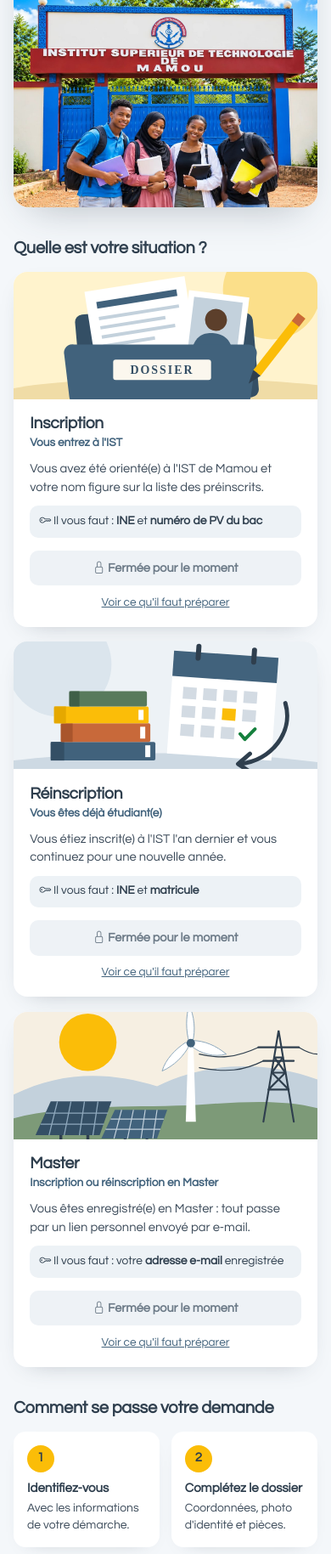
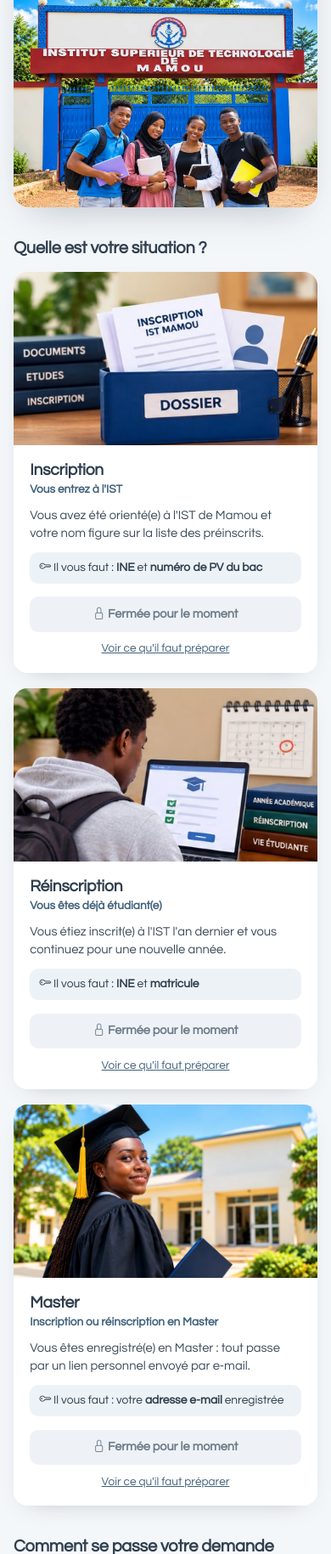
Before and after one commit to Lamine96ca/GEPED, a Django app: page /etudiant/ in a window 390 px wide. Shown: the part 405-2234 px from the top of the page at 85% size. Run offline with Django 5.2, Linux system fonts and the light colour scheme; data that the repository does not hold is empty; some libraries are stand-ins or nearby versions.

Commit message:
Espace étudiant : images fournies pour Inscription, Réinscription et Master
Elles remplacent les dessins sur les cartes et les pages d'identification.

Co-Authored-By: Claude Opus 5.5 <noreply@anthropic.com>

```diff
--- a/pfe/static/pfe/css/gped.css
+++ b/pfe/static/pfe/css/gped.css
@@ -863,7 +863,7 @@ code { color: var(--encre); background: var(--survol); padding: .05rem .3rem; bo
 .demarche { display: flex; flex-direction: column; background: var(--surface); border-radius: 16px; overflow: hidden;
   box-shadow: 0 10px 28px -18px rgba(47, 63, 78, .4); transition: box-shadow .15s, transform .15s; }
 .demarche:hover { box-shadow: 0 16px 34px -18px rgba(47, 63, 78, .55); transform: translateY(-2px); }
-.demarche img { width: 100%; height: auto; aspect-ratio: 36 / 19; display: block; }
+.demarche img { width: 100%; height: auto; aspect-ratio: 7 / 4; object-fit: cover; object-position: 40% center; display: block; }
 .demarche .corps { display: flex; flex-direction: column; flex: 1; padding: 1.1rem 1.2rem 1.15rem; }
 .demarche h3 { margin: 0; font-size: 1.2rem; font-weight: 700; color: var(--encre); }
 .demarche p { margin: 0 0 .7rem; font-size: .92rem; line-height: 1.45; }
@@ -915,13 +915,13 @@ code { color: var(--encre); background: var(--survol); padding: .05rem .3rem; bo
 @media (max-width: 899.98px) {
   .demarches { grid-template-columns: 1fr; }
   .demarche { flex-direction: row; }
-  .demarche img { width: 38%; flex: none; aspect-ratio: auto; height: auto; object-fit: cover; }
+  .demarche img { width: 38%; flex: none; aspect-ratio: auto; }
   .detail-demarche { grid-template-columns: 1fr; gap: 1.1rem; }
   .etapes { grid-template-columns: repeat(2, minmax(0, 1fr)); }
 }
 @media (max-width: 575.98px) {
   .demarche { flex-direction: column; }
-  .demarche img { width: 100%; height: 150px; object-position: center; }
+  .demarche img { width: 100%; aspect-ratio: 7 / 4; }
   .detail-demarche { padding: 1.2rem 1.1rem; }
   .contacts { grid-template-columns: 1fr; }
   .identification-tete { grid-template-columns: 1fr; gap: .85rem; }
--- a/pfe/templates/pfe/espace/accueil.html
+++ b/pfe/templates/pfe/espace/accueil.html
@@ -17,7 +17,7 @@
 <h2 class="vitrine-titre" id="demarches">Quelle est votre situation ?</h2>
 <div class="demarches">
   <article class="demarche">
-    <img src="{% static 'pfe/img/espace/inscription.svg' %}?v={{ version_statique }}" width="360" height="190" alt="">
+    <img src="{% static 'pfe/img/espace/inscription.jpg' %}?v={{ version_statique }}" width="475" height="274" alt="">
     <div class="corps">
       <h3>Inscription</h3>
       <p class="pour">Vous entrez à l'IST</p>
@@ -29,7 +29,7 @@
     </div>
   </article>
   <article class="demarche">
-    <img src="{% static 'pfe/img/espace/reinscription.svg' %}?v={{ version_statique }}" width="360" height="190" alt="">
+    <img src="{% static 'pfe/img/espace/reinscription.jpg' %}?v={{ version_statique }}" width="475" height="274" alt="">
     <div class="corps">
       <h3>Réinscription</h3>
       <p class="pour">Vous êtes déjà étudiant(e)</p>
@@ -41,7 +41,7 @@
     </div>
   </article>
   <article class="demarche">
-    <img src="{% static 'pfe/img/espace/master.svg' %}?v={{ version_statique }}" width="360" height="190" alt="">
+    <img src="{% static 'pfe/img/espace/master.jpg' %}?v={{ version_statique }}" width="800" height="468" alt="">
     <div class="corps">
       <h3>Master</h3>
       <p class="pour">Inscription ou réinscription en Master</p>
--- a/pfe/templates/pfe/espace/identification.html
+++ b/pfe/templates/pfe/espace/identification.html
@@ -5,7 +5,7 @@
 <section class="verif-carte">
   <a class="retour-vitrine" href="{% url 'espace_accueil' %}"><i class="bi bi-arrow-left"></i> Toutes les démarches</a>
   <div class="identification-tete">
-    <img src="{% static image %}?v={{ version_statique }}" width="360" height="190" alt="">
+    <img src="{% static image %}?v={{ version_statique }}" width="475" height="274" alt="">
     <div>
       <h1 class="h4 mb-1" style="color:var(--encre)">{% if mode == 'master' %}Master{% elif mode == 'reinscription' %}Réinscription{% else %}Inscription{% endif %}</h1>
       {% if session %}<p class="text-secondary mb-2">Année universitaire <strong>{{ session }}</strong></p>{% endif %}
--- a/pfe/tests.py
+++ b/pfe/tests.py
@@ -1912,7 +1912,7 @@ class GpedTests(TestCase):
         self.assertContains(self.client.get(reverse('espace_reinscription')), 'sont fermées')
         self.assertRedirects(self.client.get(accueil + '?onglet=reinscription'), reverse('espace_reinscription'))
         for page in ('inscription', 'reinscription', 'master'):
-            self.assertTrue((settings.BASE_DIR / f'pfe/static/pfe/img/espace/{page}.svg').exists())
+            self.assertTrue((settings.BASE_DIR / f'pfe/static/pfe/img/espace/{page}.jpg').exists())
 
     def test_espace_master_lien_par_email(self):
         import re
--- a/pfe/views_espace.py
+++ b/pfe/views_espace.py
@@ -157,7 +157,7 @@ def _demarche(request, mode):
                        MASTER: (IdentificationMasterForm, 'm')}[mode]
     form = classe(request.POST if request.method == 'POST' else None, prefix=prefixe)
     erreur = ''
-    contexte = {'session': session, 'mode': mode, 'form': form, 'ouvert': ouvert, 'image': f'pfe/img/espace/{mode}.svg'}
+    contexte = {'session': session, 'mode': mode, 'form': form, 'ouvert': ouvert, 'image': f'pfe/img/espace/{mode}.jpg'}
     if mode == MASTER and request.method == 'POST':
         attente = espace.bloque(request, request.POST.get('m-email', ''))
         if not ouvert:
```
Also changed, not shown: pfe/static/pfe/img/espace/inscription.jpg (added), pfe/static/pfe/img/espace/inscription.svg (deleted), pfe/static/pfe/img/espace/master.jpg (added), pfe/static/pfe/img/espace/master.svg (deleted), pfe/static/pfe/img/espace/reinscription.jpg (added), pfe/static/pfe/img/espace/reinscription.svg (deleted).
